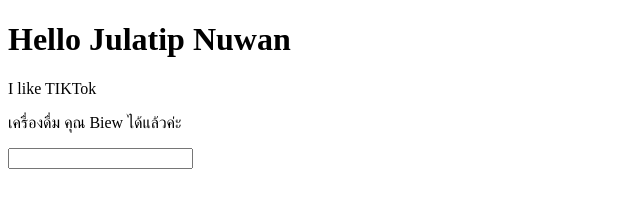
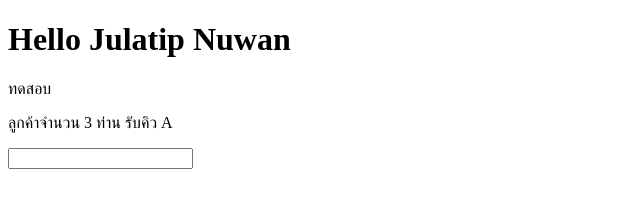
Before and after one commit to julatipNuwan/learn-dev, a plain HTML site: page index.html in a window 1280 px wide. Shown: the full height of the page, 0-640 px from the left. Drawn offline with Linux system fonts and the light colour scheme.

Commit message:
add function HTML

```diff
--- a/index.html
+++ b/index.html
@@ -3,7 +3,7 @@
 <body>
 <h1>Hello Julatip Nuwan</h1>
 
-<p id="title">I like TIKTok</p>
+<p id="title">ทดสอบ</p>
 <p id="display"></p>
 <input type="text" id="lname" name="lname"><br><br>
 
@@ -11,8 +11,15 @@
 // We can put Javascript code here.
 function sayWelcome(customerName){
     document.getElementById("display").innerHTML ="เครื่องดื่ม คุณ" +" " + customerName +" "+ "ได้แล้วค่ะ";
+
 }
 sayWelcome("Biew");
+
+function Customer(amountCustomer , queueCode){
+    document.getElementById("display").innerHTML ="ลูกค้าจำนวน "+ + amountCustomer +" ท่าน รับคิว " + queueCode;
+}
+Customer(3, 'A');
+
 </script>
 
 </body>
```
